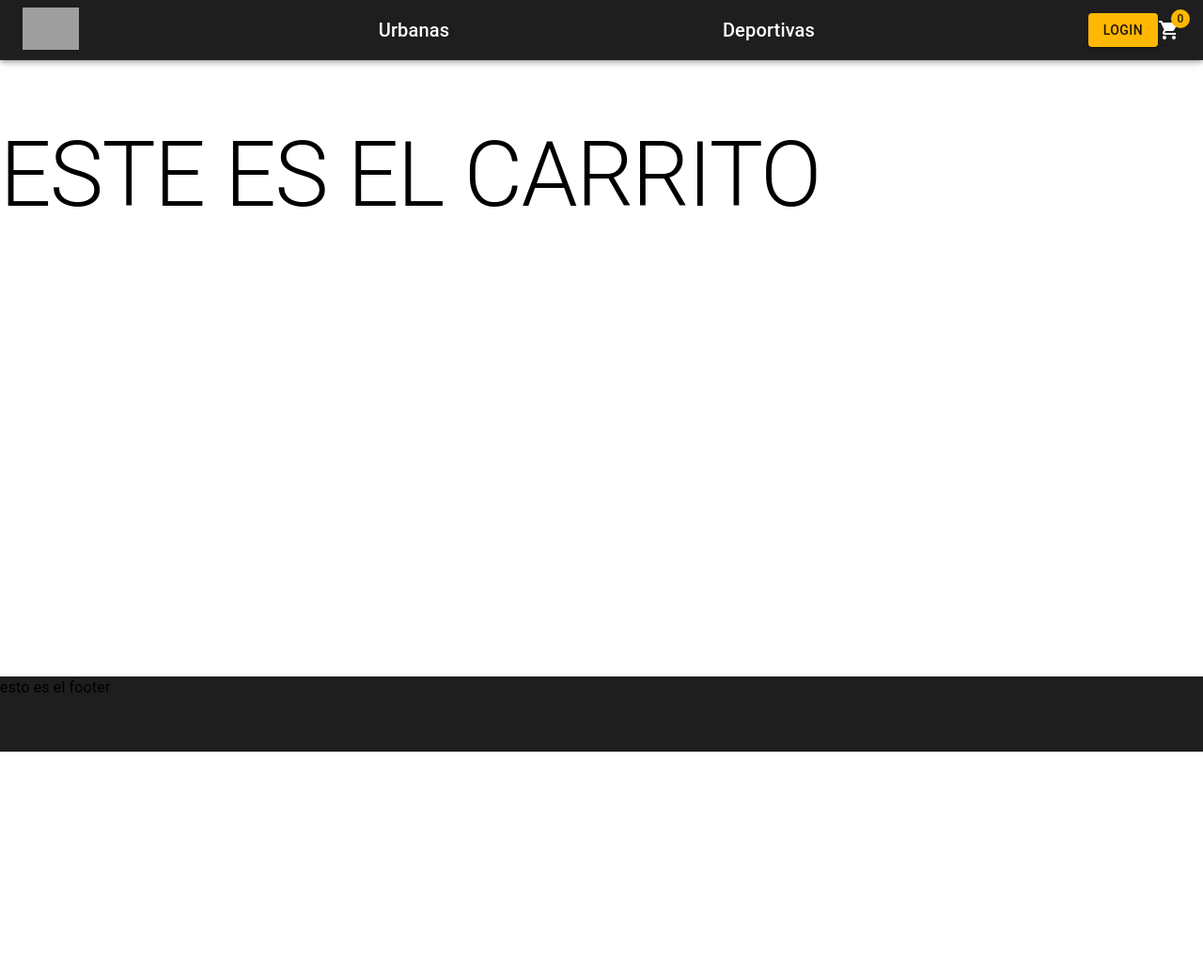
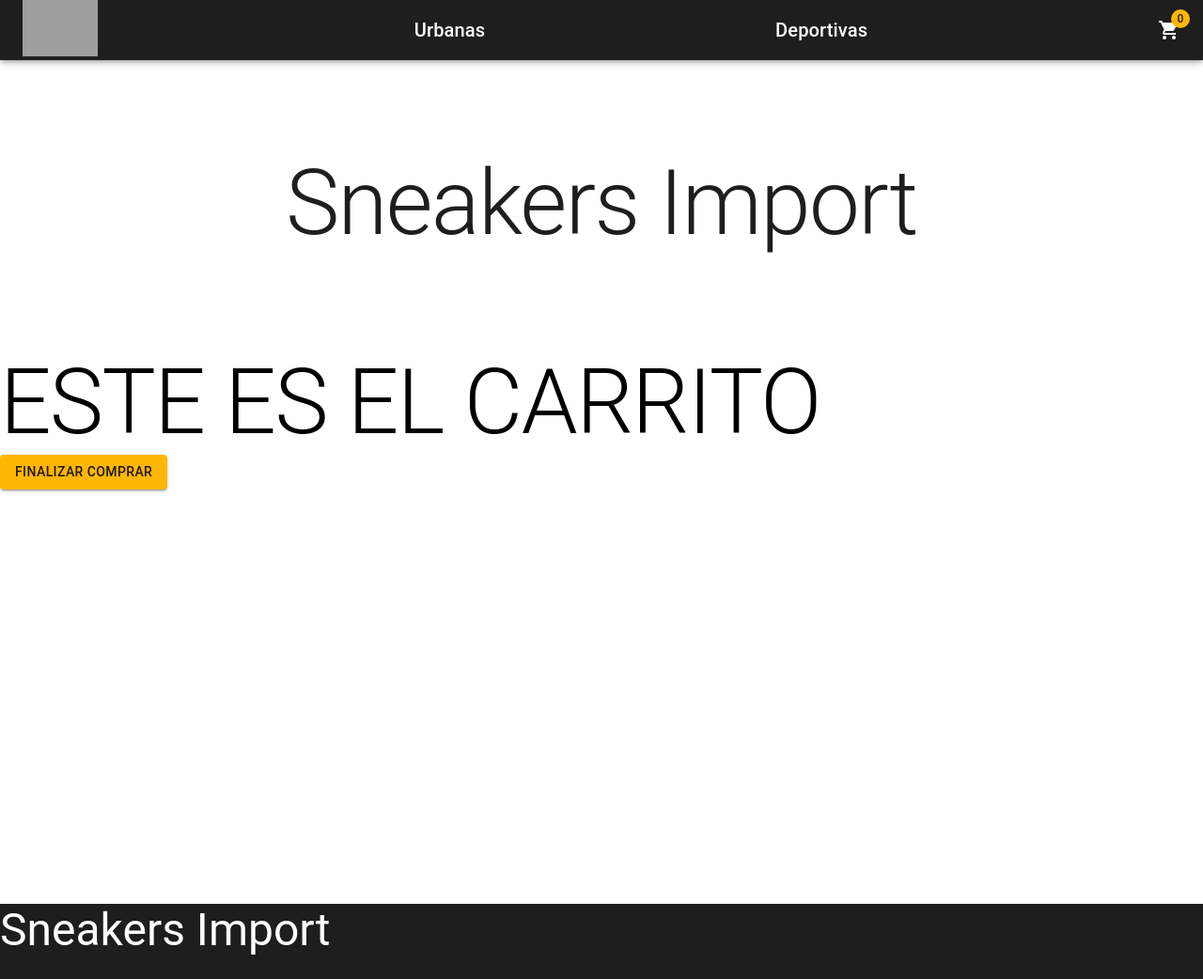
Before and after one commit to faculabriola/proyecto-react, a React (Vite) app: page /cart in a window 1280 px wide. Shown: the whole page at 94% size. Before the commit the page ends 800 px from the top, so only its background shows below. Built offline with nearby package versions, Linux system fonts and the light colour scheme; grey boxes are pictures that could not be loaded.

Commit message:
checkpoint 7

```diff
--- a/src/App.jsx
+++ b/src/App.jsx
@@ -1,31 +1,17 @@
-import { BrowserRouter, Routes, Route } from "react-router-dom";
-import ItemListContainer from "./components/pages/itemListContainer/ItemListContainer";
+import { BrowserRouter } from "react-router-dom";
 
-import Cart from "./components/pages/cart/Cart";
-import ItemDetailContainer from "./components/pages/itemDetailContainer/ItemDetailContainer";
 import { ThemeProvider } from "@emotion/react";
 import { customTheme } from "./themeConfig";
-import Layout from "./components/layout/Layout";
 
 function App() {
   return (
     <BrowserRouter>
       <ThemeProvider theme={customTheme}>
-        <Routes>
-          <Route element={<Layout />}>
-            <Route path="/" element={<ItemListContainer />} />
-            <Route
-              path="/category/:categoryName"
-              element={<ItemListContainer />}
-            />
-            <Route path="/cart" element={<Cart />} />
-            <Route path="/itemDetail/:id" element={<ItemDetailContainer />} />
-            <Route path="*" element={"Error 404: Not found"} />
-          </Route>
-        </Routes>
+        <AppRouter />
       </ThemeProvider>
     </BrowserRouter>
   );
 }
+import AppRouter from "./router/AppRouter";
 
 export default App;
--- a/src/components/layout/Layout.jsx
+++ b/src/components/layout/Layout.jsx
@@ -2,6 +2,7 @@ import { Box } from "@mui/material";
 import { Navbar } from "./navbar/Navbar";
 import Footer from "./footer/Footer";
 import { Outlet } from "react-router-dom";
+import { Home } from "../pages/home/Home";
 
 const Layout = () => {
   return (
@@ -9,6 +10,10 @@ const Layout = () => {
       <Box sx={{ height: "10vh" }}>
         <Navbar />
       </Box>
+      <Box>
+        <Home />
+      </Box>
+
       <Box sx={{ minHeight: "80vh" }}>
         <Outlet />
       </Box>
--- a/src/components/layout/footer/Footer.jsx
+++ b/src/components/layout/footer/Footer.jsx
@@ -11,7 +11,9 @@ const Footer = () => {
           position: "revert",
         }}
       >
-        <Typography variant="body1">esto es el footer</Typography>
+        <Typography color={"white"} variant="h3">
+          Sneakers Import
+        </Typography>
       </Box>
     </>
   );
--- a/src/components/layout/navbar/Navbar.jsx
+++ b/src/components/layout/navbar/Navbar.jsx
@@ -1,13 +1,6 @@
 import { Link } from "react-router-dom";
 
-import {
-  AppBar,
-  Box,
-  Button,
-  IconButton,
-  Toolbar,
-  Typography,
-} from "@mui/material";
+import { AppBar, Box, IconButton, Toolbar, Typography } from "@mui/material";
 import CartWidget from "../../common/cartwidget/CartWidget";
 
 export const Navbar = () => {
@@ -23,10 +16,11 @@ export const Navbar = () => {
           <Toolbar sx={{ display: "flex", justifyContent: "space-evenly" }}>
             <Link to={"/"}>
               <img
-                style={{ width: "60px" }}
+                style={{ width: "80px" }}
                 src="https://res.cloudinary.com/djnzf670x/image/upload/v1696987703/_e516f7d9-0da8-4adf-b19b-aefe361c5d10_nof6hh.jpg"
               />
             </Link>
+
             <IconButton
               size="large"
               edge="start"
@@ -60,10 +54,6 @@ export const Navbar = () => {
             </Box>
 
             <Box sx={{}}>
-              <Button variant="contained" color={"secondary"}>
-                Login
-              </Button>
-
               <CartWidget />
             </Box>
           </Toolbar>
--- a/src/components/pages/cart/Cart.jsx
+++ b/src/components/pages/cart/Cart.jsx
@@ -1,9 +1,15 @@
-import { Box, Typography } from "@mui/material";
+import { Box, Button, Typography } from "@mui/material";
+import { Link } from "react-router-dom";
 
 const Cart = () => {
   return (
     <Box sx={{ paddingTop: "50px" }}>
       <Typography variant="h1">ESTE ES EL CARRITO</Typography>
+      <Link to={"/checkout"}>
+        <Button variant="contained" color="secondary">
+          Finalizar comprar
+        </Button>
+      </Link>
     </Box>
   );
 };
--- /dev/null
+++ b/src/components/pages/checkout/Checkout.jsx
@@ -0,0 +1,5 @@
+const Checkout = () => {
+  return <div>Checkout</div>;
+};
+
+export default Checkout;
--- /dev/null
+++ b/src/components/pages/checkout/CheckoutContainer.jsx
@@ -0,0 +1,5 @@
+const CheckoutContainer = () => {
+  return <div>CheckoutContainer</div>;
+};
+
+export default CheckoutContainer;
--- a/src/components/pages/itemDetailContainer/ItemDetail.jsx
+++ b/src/components/pages/itemDetailContainer/ItemDetail.jsx
@@ -10,6 +10,8 @@ export const ItemDetail = ({ productSelected, onAdd }) => {
         flexDirection: "column",
         alignContent: "center",
         alignItems: "center",
+        paddingTop: "50px",
+        paddingBottom: "50px",
       }}
     >
       <Typography variant="h2" color={"primary"}>
@@ -20,7 +22,7 @@ export const ItemDetail = ({ productSelected, onAdd }) => {
       <img
         style={{ width: 400 }}
         src={productSelected.img}
-        alt="imagen de la zapatilla"
+        alt="Imagen del producto"
       />
       <CounterContainer stock={productSelected.stock} onAdd={onAdd} />
     </Box>
--- /dev/null
+++ b/src/router/AppRouter.jsx
@@ -0,0 +1,19 @@
+import { Route, Routes } from "react-router-dom";
+
+import Layout from "../components/layout/Layout";
+import { routes } from "./menuRoutes";
+
+const AppRouter = () => {
+  return (
+    <Routes>
+      <Route element={<Layout />}>
+        {routes.map(({ id, path, Element }) => {
+          return <Route key={id} path={path} element={<Element />} />;
+        })}
+      </Route>
+      <Route path="*" element={"Error 404: Not found"} />
+    </Routes>
+  );
+};
+
+export default AppRouter;
--- /dev/null
+++ b/src/router/menuRoutes.js
@@ -0,0 +1,38 @@
+import Cart from "../components/pages/cart/Cart";
+import CheckoutContainer from "../components/pages/checkout/CheckoutContainer";
+import { Home } from "../components/pages/home/Home";
+import ItemDetailContainer from "../components/pages/itemDetailContainer/ItemDetailContainer";
+import ItemListContainer from "../components/pages/itemListContainer/ItemListContainer";
+
+export const routes = [
+  {
+    id: "home",
+    path: "/",
+    Element: ItemListContainer,
+  },
+  {
+    id: "category",
+    path: "/category/:categoryName",
+    Element: ItemListContainer,
+  },
+  {
+    id: "cart",
+    path: "/cart",
+    Element: Cart,
+  },
+  {
+    id: "detail",
+    path: "/itemDetail/:id",
+    Element: ItemDetailContainer,
+  },
+  {
+    id: "h1",
+    path: "/home",
+    Element: Home,
+  },
+  {
+    id: "checkout",
+    path: "/checkout",
+    Element: CheckoutContainer,
+  },
+];
```
